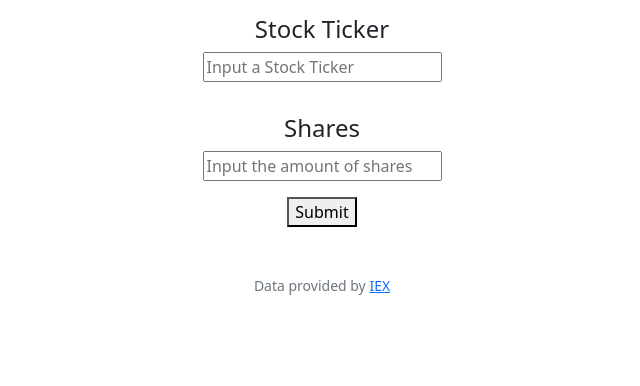
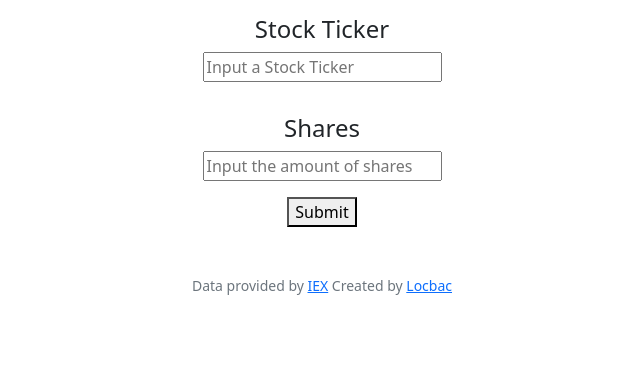
Before and after one commit to Locbac/locstocs, a Flask app: page /buy in a window 1280 px wide. Shown: the part 125-511 px from the top of the page, without its empty margins (318-958 px from the left). Run offline with Flask 3, Linux system fonts and the light colour scheme; a user stored in the database is signed in; some libraries are stand-ins or nearby versions.

Commit message:
final v.1 -pre graphic mods

```diff
--- a/templates/layout.html
+++ b/templates/layout.html
@@ -64,6 +64,7 @@
 
         <footer class="mb-5 small text-center text-muted">
             Data provided by <a href="https://iexcloud.io/">IEX</a>
+            Created by <a href="https://github.com/Locbac/">Locbac</a>
         </footer>
 
     </body>
```
